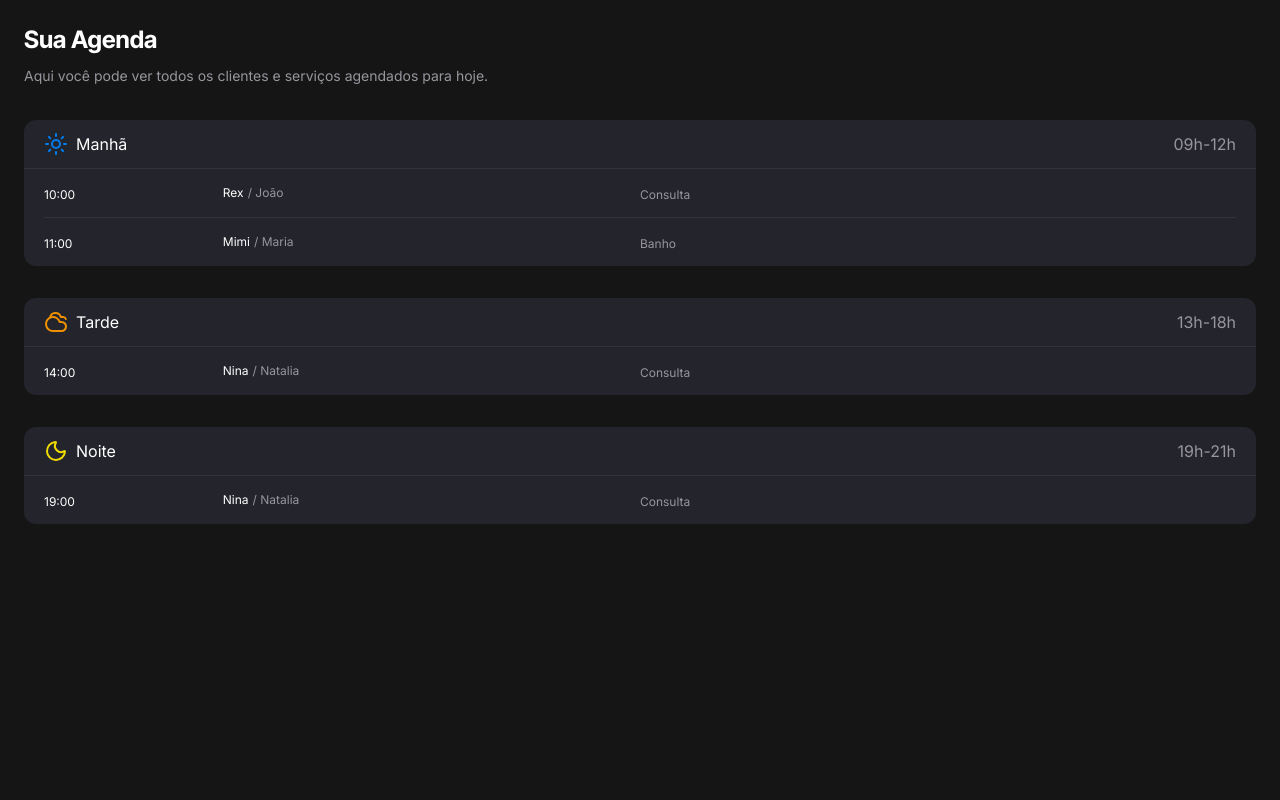
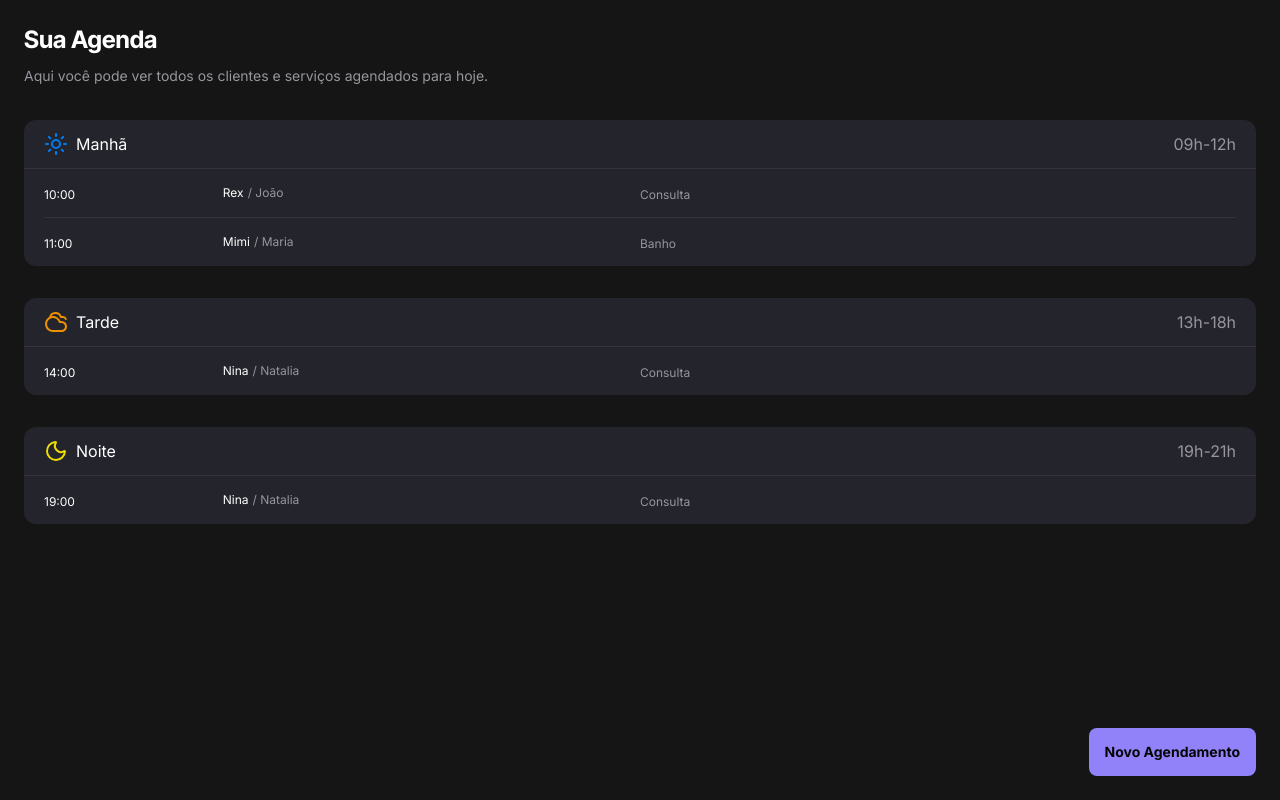
Before and after one commit to BrunoBecoski/mundo-pet, a Next.js app: page / in a window 1280 px wide. Built offline with nearby package versions, Linux system fonts and the light colour scheme; no server answers; the database is empty.

Commit message:
Cria o componente AppointmentForm

```diff
--- a/package.json
+++ b/package.json
@@ -8,6 +8,7 @@
     "start": "next start"
   },
   "dependencies": {
+    "@hookform/resolvers": "^5.4.0",
     "@prisma/adapter-pg": "^7.8.0",
     "class-variance-authority": "^0.7.1",
     "clsx": "^2.1.1",
@@ -18,9 +19,12 @@
     "radix-ui": "^1.4.3",
     "react": "19.2.4",
     "react-dom": "19.2.4",
+    "react-hook-form": "^7.78.0",
     "shadcn": "^4.10.0",
+    "sooner": "^1.1.4",
     "tailwind-merge": "^3.6.0",
-    "tw-animate-css": "^1.4.0"
+    "tw-animate-css": "^1.4.0",
+    "zod": "^4.4.3"
   },
   "devDependencies": {
     "@prisma/client": "^7.8.0",
--- a/src/app/page.tsx
+++ b/src/app/page.tsx
@@ -1,3 +1,4 @@
+import { AppointmentForm } from "@/components/appointment-form";
 import { PeriodSection } from "@/components/period-section";
 import { prisma } from "@/lib/prisma";
 import { groupAppointmentByPeriod } from "@/utils/appointments";
@@ -27,6 +28,10 @@
           <PeriodSection key={period.type} period={period} />
         )}
       </div>
+
+      <div className="fixed right-0 bottom-0 left-0 flex justify-center bg-[#23242C] py-5 px-6 md:top-auto md:right-6 md:bottom-6 md:left-auto md:w-auto md:bg-transparent md:p-0">
+        <AppointmentForm />
+      </div>
    </div>
   );
 }
--- /dev/null
+++ b/src/components/appointment-form/index.tsx
@@ -0,0 +1,39 @@
+'use client';
+
+import { Button } from "@/components/ui/button";
+import {
+  Dialog,
+  DialogContent,
+  DialogDescription,
+  DialogHeader,
+  DialogTitle,
+  DialogTrigger
+} from "@/components/ui/dialog";
+
+export function AppointmentForm() {
+  return (
+    <Dialog>
+      <DialogTrigger asChild>
+        <Button variant="brand">
+          Novo Agendamento
+        </Button>
+      </DialogTrigger>
+
+      <DialogContent
+        variant="appointment"
+        overlayVariant="blurred"
+        showCloseButton
+      >
+        <DialogHeader>
+          <DialogTitle size="modal">
+            Agende um atendimento
+          </DialogTitle>
+
+          <DialogDescription size="modal">
+            Preencha os dados do cliente para realizar o agendamento:
+          </DialogDescription>
+        </DialogHeader>
+      </DialogContent>
+    </Dialog>
+  )
+}
--- a/src/components/ui/button.tsx
+++ b/src/components/ui/button.tsx
@@ -1,37 +1,36 @@
-import * as React from "react";
-import { cva, type VariantProps } from "class-variance-authority";
-import { Slot } from "radix-ui";
+import * as React from "react"
+import { cva, type VariantProps } from "class-variance-authority"
+import { Slot } from "radix-ui"
 
-import { cn } from "@/lib/utils";
+import { cn } from "@/lib/utils"
 
 const buttonVariants = cva(
-  "group/button inline-flex shrink-0 items-center justify-center rounded-lg border border-transparent bg-clip-padding text-sm font-medium whitespace-nowrap transition-all outline-none select-none focus-visible:border-ring focus-visible:ring-3 focus-visible:ring-ring/50 active:not-aria-[haspopup]:translate-y-px disabled:pointer-events-none disabled:opacity-50 aria-invalid:border-destructive aria-invalid:ring-3 aria-invalid:ring-destructive/20 dark:aria-invalid:border-destructive/50 dark:aria-invalid:ring-destructive/40 [&_svg]:pointer-events-none [&_svg]:shrink-0 [&_svg:not([class*='size-'])]:size-4",
+  "cursor-pointer inline-flex items-center justify-center gap-2 whitespace-nowrap rounded-md text-sm font-medium transition-all disabled:pointer-events-none disabled:opacity-50 [&_svg]:pointer-events-none [&_svg:not([class*='size-'])]:size-4 shrink-0 [&_svg]:shrink-0 outline-none focus-visible:border-ring focus-visible:ring-1 focus-visible:ring-ring",
   {
     variants: {
       variant: {
-        default: "bg-primary text-primary-foreground hover:bg-primary/80",
+        default:
+          'bg-primary text-primary-foreground shadow-xs hover:bg-primary/90',
+        brand:
+          'bg-background-brand font-bold text-label-large text-[#050505] hover:bg-background-highlights rounded-lg',
         outline:
-          "border-border bg-background hover:bg-muted hover:text-foreground aria-expanded:bg-muted aria-expanded:text-foreground dark:border-input dark:bg-input/30 dark:hover:bg-input/50",
-        secondary:
-          "bg-secondary text-secondary-foreground hover:bg-[color-mix(in_oklch,var(--secondary),var(--foreground)_5%)] aria-expanded:bg-secondary aria-expanded:text-secondary-foreground",
+          'border border-border-primary bg-background-tertiary text-content-primary hover:bg-background-secondary hover:border-border-secondary transition-colors',
+        destructive:
+          'bg-red-600 text-white hover:bg-red-700 transition-colors font-medium',
         ghost:
-          "hover:bg-muted hover:text-foreground aria-expanded:bg-muted aria-expanded:text-foreground dark:hover:bg-muted/50",
-        destructive:
-          "bg-destructive/10 text-destructive hover:bg-destructive/20 focus-visible:border-destructive/40 focus-visible:ring-destructive/20 dark:bg-destructive/20 dark:hover:bg-destructive/30 dark:focus-visible:ring-destructive/40",
-        link: "text-primary underline-offset-4 hover:underline",
+          'hover:bg-accent hover:text-accent-foreground dark:hover:bg-accent/50',
+        link:
+          'text-primary underline-offset-4 hover:underline',
+        remove:
+          'inline-flex items-center gap-2 rounded-md border border-red-500/50 px-3 py-1 text-sm text-red-500 transition-all hover:bg-red-500 hover:text-white focus-visible:outline-none focus-visible:ring-2 focus-visible:ring-red-600 focus-visible:ring-offset-2 focus-visible:ring-offset-background',
+        edit:
+          'inline-flex items-center gap-2 rounded-md border border-blue-500/50 px-3 py-1 text-sm text-blue-500 transition-all hover:bg-blue-500 hover:text-white focus-visible:outline-none focus-visible:ring-2 focus-visible:ring-blue-600 focus-visible:ring-offset-2 focus-visible:ring-offset-background',
       },
       size: {
-        default:
-          "h-8 gap-1.5 px-2.5 has-data-[icon=inline-end]:pr-2 has-data-[icon=inline-start]:pl-2",
-        xs: "h-6 gap-1 rounded-[min(var(--radius-md),10px)] px-2 text-xs in-data-[slot=button-group]:rounded-lg has-data-[icon=inline-end]:pr-1.5 has-data-[icon=inline-start]:pl-1.5 [&_svg:not([class*='size-'])]:size-3",
-        sm: "h-7 gap-1 rounded-[min(var(--radius-md),12px)] px-2.5 text-[0.8rem] in-data-[slot=button-group]:rounded-lg has-data-[icon=inline-end]:pr-1.5 has-data-[icon=inline-start]:pl-1.5 [&_svg:not([class*='size-'])]:size-3.5",
-        lg: "h-9 gap-1.5 px-2.5 has-data-[icon=inline-end]:pr-2 has-data-[icon=inline-start]:pl-2",
-        icon: "size-8",
-        "icon-xs":
-          "size-6 rounded-[min(var(--radius-md),10px)] in-data-[slot=button-group]:rounded-lg [&_svg:not([class*='size-'])]:size-3",
-        "icon-sm":
-          "size-7 rounded-[min(var(--radius-md),12px)] in-data-[slot=button-group]:rounded-lg",
-        "icon-lg": "size-9",
+        default: 'h-12 px-4 py-3 has-[>svg]:px-3',
+        sm: 'h-8 rounded-md gap-1.5 px-3 has-[>svg]:px-2.5',
+        lg: 'h-12 rounded-md px-6 has-[>svg]:px-4',
+        icon: 'size-9',
       },
     },
     defaultVariants: {
--- /dev/null
+++ b/src/components/ui/dialog.tsx
@@ -0,0 +1,237 @@
+"use client"
+
+import * as React from "react"
+import { Dialog as DialogPrimitive } from "radix-ui"
+import { XIcon } from "lucide-react"
+import { cva, type VariantProps } from "class-variance-authority"
+
+import { cn } from "@/lib/utils"
+
+function Dialog({
+  ...props
+}: React.ComponentProps<typeof DialogPrimitive.Root>) {
+  return <DialogPrimitive.Root data-slot="dialog" {...props} />;
+}
+
+function DialogTrigger({
+  ...props
+}: React.ComponentProps<typeof DialogPrimitive.Trigger>) {
+  return <DialogPrimitive.Trigger data-slot="dialog-trigger" {...props} />;
+}
+
+function DialogPortal({
+  ...props
+}: React.ComponentProps<typeof DialogPrimitive.Portal>) {
+  return <DialogPrimitive.Portal data-slot="dialog-portal" {...props} />;
+}
+
+function DialogClose({
+  ...props
+}: React.ComponentProps<typeof DialogPrimitive.Close>) {
+  return <DialogPrimitive.Close data-slot="dialog-close" {...props} />;
+}
+
+const dialogOverlayVariants = cva(
+  'data-[state=open]:animate-in data-[state=closed]:animate-out data-[state=closed]:fade-out-0 data-[state=open]:fade-in-0 fixed inset-0 z-50',
+  {
+    variants: {
+      variant: {
+        default: 'bg-black/50',
+        blurred: 'bg-black/40 backdrop-blur-[2px]',
+        dark: 'bg-black/60',
+        light: 'bg-black/30',
+      },
+    },
+    defaultVariants: {
+      variant: 'default',
+    },
+  }
+);
+
+function DialogOverlay({
+  className,
+  variant,
+  ...props
+}: React.ComponentProps<typeof DialogPrimitive.Overlay> &
+  VariantProps<typeof dialogOverlayVariants>) {
+  return (
+    <DialogPrimitive.Overlay
+      data-slot="dialog-overlay"
+      className={cn(dialogOverlayVariants({ variant }), className)}
+      {...props}
+    />
+  );
+}
+
+const dialogContentVariants = cva(
+  'data-[state=open]:animate-in data-[state=closed]:animate-out data-[state=closed]:fade-out-0 data-[state=open]:fade-in-0 data-[state=closed]:zoom-out-95 data-[state=open]:zoom-in-95 fixed top-[50%] left-[50%] z-50 grid w-full translate-x-[-50%] translate-y-[-50%] gap-4 p-6 shadow-lg duration-200',
+  {
+    variants: {
+      variant: {
+        default:
+          'bg-background border rounded-lg max-w-[calc(100%-2rem)] sm:max-w-lg',
+        appointment:
+          'bg-background-tertiary border-none rounded-lg max-w-[calc(100%-2rem)] sm:max-w-[477px] max-h-[90vh] overflow-y-auto',
+        large:
+          'bg-background border rounded-lg max-w-[calc(100%-2rem)] sm:max-w-2xl',
+        fullscreen:
+          'bg-background border rounded-lg max-w-[calc(100%-1rem)] max-h-[calc(100%-1rem)] sm:max-w-4xl sm:max-h-[90vh] overflow-y-auto',
+      },
+    },
+    defaultVariants: {
+      variant: 'default',
+    },
+  }
+);
+
+function DialogContent({
+  className,
+  children,
+  showCloseButton = true,
+  variant,
+  overlayVariant,
+  ...props
+}: React.ComponentProps<typeof DialogPrimitive.Content> &
+  VariantProps<typeof dialogContentVariants> & {
+    showCloseButton?: boolean;
+    overlayVariant?: VariantProps<typeof dialogOverlayVariants>['variant'];
+  }) {
+  return (
+    <DialogPortal data-slot="dialog-portal">
+      <DialogOverlay variant={overlayVariant} />
+      <DialogPrimitive.Content
+        data-slot="dialog-content"
+        className={cn(dialogContentVariants({ variant }), className)}
+        {...props}
+      >
+        {children}
+        {showCloseButton && (
+          <DialogPrimitive.Close
+            data-slot="dialog-close"
+            className="ring-offset-background focus:ring-ring data-[state=open]:bg-accent data-[state=open]:text-muted-foreground absolute top-4 right-4 rounded-xs opacity-70 transition-opacity hover:opacity-100 focus:ring-2 focus:ring-offset-2 focus:outline-hidden disabled:pointer-events-none [&_svg]:pointer-events-none [&_svg]:shrink-0 [&_svg:not([class*='size-'])]:size-4"
+          >
+            <XIcon />
+            <span className="sr-only">Close</span>
+          </DialogPrimitive.Close>
+        )}
+      </DialogPrimitive.Content>
+    </DialogPortal>
+  );
+}
+
+const dialogHeaderVariants = cva('flex flex-col gap-2', {
+  variants: {
+    align: {
+      left: 'text-left',
+      center: 'text-center sm:text-left',
+      right: 'text-right',
+    },
+  },
+  defaultVariants: {
+    align: 'center',
+  },
+});
+
+function DialogHeader({
+  className,
+  align,
+  ...props
+}: React.ComponentProps<'div'> & VariantProps<typeof dialogHeaderVariants>) {
+  return (
+    <div
+      data-slot="dialog-header"
+      className={cn(dialogHeaderVariants({ align }), className)}
+      {...props}
+    />
+  );
+}
+
+function DialogFooter({ className, ...props }: React.ComponentProps<'div'>) {
+  return (
+    <div
+      data-slot="dialog-footer"
+      className={cn(
+        'flex flex-col-reverse gap-2 sm:flex-row sm:justify-end',
+        className
+      )}
+      {...props}
+    />
+  );
+}
+
+const dialogTitleVariants = cva('leading-none font-semibold', {
+  variants: {
+    size: {
+      sm: 'text-base',
+      default: 'text-lg',
+      lg: 'text-xl',
+      xl: 'text-2xl',
+      modal: 'text-title-modal text-content-primary',
+    },
+  },
+  defaultVariants: {
+    size: 'default',
+  },
+});
+
+function DialogTitle({
+  className,
+  size,
+  ...props
+}: React.ComponentProps<typeof DialogPrimitive.Title> &
+  VariantProps<typeof dialogTitleVariants>) {
+  return (
+    <DialogPrimitive.Title
+      data-slot="dialog-title"
+      className={cn(dialogTitleVariants({ size }), className)}
+      {...props}
+    />
+  );
+}
+
+const dialogDescriptionVariants = cva('text-muted-foreground', {
+  variants: {
+    size: {
+      sm: 'text-xs',
+      default: 'text-sm',
+      lg: 'text-base',
+      modal: 'text-paragraph-medium text-content-secondary',
+    },
+  },
+  defaultVariants: {
+    size: 'default',
+  },
+});
+
+function DialogDescription({
+  className,
+  size,
+  ...props
+}: React.ComponentProps<typeof DialogPrimitive.Description> &
+  VariantProps<typeof dialogDescriptionVariants>) {
+  return (
+    <DialogPrimitive.Description
+      data-slot="dialog-description"
+      className={cn(dialogDescriptionVariants({ size }), className)}
+      {...props}
+    />
+  );
+}
+
+export {
+  Dialog,
+  DialogClose,
+  DialogContent,
+  DialogDescription,
+  DialogFooter,
+  DialogHeader,
+  DialogOverlay,
+  DialogPortal,
+  DialogTitle,
+  DialogTrigger,
+  dialogContentVariants,
+  dialogOverlayVariants,
+  dialogHeaderVariants,
+  dialogTitleVariants,
+  dialogDescriptionVariants,
+};
```
Also changed, not shown: 1 other file (tests, documents, lock files or other folders).
